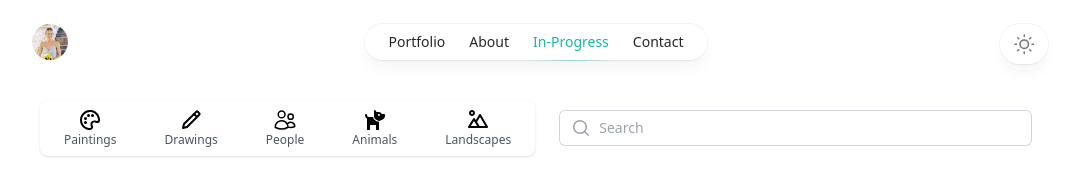
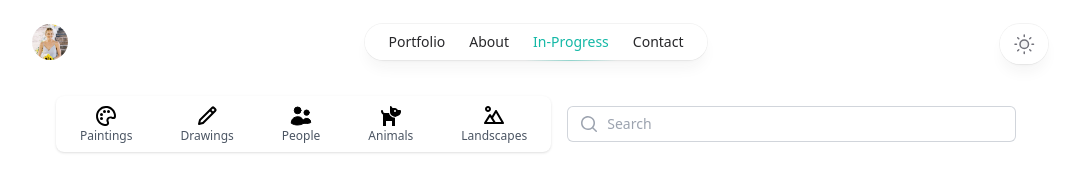
Before and after one commit to kylesurfs/steph-paints-vite, a React (Vite) app: page /active in a window 1280 px wide. Shown: the top 190 px of the page, without its empty margins (104-1181 px from the left). Built offline with nearby package versions, Linux system fonts and the light colour scheme.

Commit message:
Updated searchbar formatting and icons file

```diff
--- a/src/components/SearchBar.tsx
+++ b/src/components/SearchBar.tsx
@@ -6,7 +6,6 @@ import {
   LandscapeIcon,
   PaintIcon,
   PencilIcon,
-  PhotoIcon,
   UsersIcon,
 } from './UI/icons';
 
@@ -26,27 +25,37 @@ const SearchBar: React.FC<SearchBarProps> = ({ onSearch }) => {
   const IconFilterBar = () => {
     return (
       <>
-        <div className='bg-white shadow sm:rounded-lg dark:bg-zinc-800'>
+        <div className='bg-white shadow rounded-lg dark:bg-zinc-800'>
           <div className='flex justify-between items-center px-6 py-2 space-x-4 md:space-x-8 lg:space-x-12'>
             <div className='flex flex-col items-center'>
-              <PaintIcon />
-              <span className='text-xs text-gray-600'>Paintings</span>
+              <PaintIcon className='dark:text-white' />
+              <span className='text-xs text-gray-600 dark:text-white'>
+                Paintings
+              </span>
             </div>
             <div className='flex flex-col items-center'>
-              <PencilIcon />
-              <span className='text-xs text-gray-600'>Drawings</span>
+              <PencilIcon className='dark:text-white' />
+              <span className='text-xs text-gray-600 dark:text-white'>
+                Drawings
+              </span>
             </div>
             <div className='flex flex-col items-center'>
-              <UsersIcon />
-              <span className='text-xs text-gray-600'>People</span>
+              <UsersIcon className='dark:text-white' />
+              <span className='text-xs text-gray-600 dark:text-white'>
+                People
+              </span>
             </div>
             <div className='flex flex-col items-center'>
-              <DogIcon />
-              <span className='text-xs text-gray-600'>Animals</span>
+              <DogIcon className='dark:text-white' />
+              <span className='text-xs text-gray-600 dark:text-white'>
+                Animals
+              </span>
             </div>
             <div className='flex flex-col items-center'>
-              <LandscapeIcon />
-              <span className='text-xs text-gray-600'>Landscapes</span>
+              <LandscapeIcon className='dark:text-white' />
+              <span className='text-xs text-gray-600 dark:text-white'>
+                Landscapes
+              </span>
             </div>
           </div>
         </div>
@@ -56,11 +65,16 @@ const SearchBar: React.FC<SearchBarProps> = ({ onSearch }) => {
 
   return (
     <Container>
-      <div className='mx-auto ml-2 py-1 md:px-6' style={{ maxWidth: '1300px' }}>
-        <div className='flex flex-col md:flex-row items-center md:space-x-4 space-y-4 md:space-y-0 justify-center'>
+      <div
+        className='mx-auto md:px-6 lg:px-8 xl:px-12'
+        style={{ maxWidth: '1300px' }}
+      >
+        <div className='flex flex-col lg:flex-row items-center lg:space-x-4 space-y-4 lg:space-y-0 justify-center'>
+          <div className='w-full lg:w-auto'>
             <IconFilterBar />
-          <div className='flex flex-1 items-center justify-center md:px-2 lg:ml-6'>
-            <div className='w-full max-w-2xl lg:max-w-3xl '>
+          </div>
+
+          <div className='w-full lg:flex-1'>
             <label htmlFor='search' className='sr-only'>
               Search
             </label>
@@ -84,7 +98,6 @@ const SearchBar: React.FC<SearchBarProps> = ({ onSearch }) => {
           </div>
         </div>
       </div>
-      </div>
     </Container>
   );
 };
--- a/src/components/UI/icons.tsx
+++ b/src/components/UI/icons.tsx
@@ -51,11 +51,13 @@ export function UsersIcon(props: React.ComponentPropsWithoutRef<'svg'>) {
   return (
     <svg
       xmlns='http://www.w3.org/2000/svg'
-      fill='none'
+      fill='currentColor'
       viewBox='0 0 24 24'
-      strokeWidth={1.5}
+      strokeWidth={1.0}
       stroke='currentColor'
-      className='w-6 h-6'
+      // className='w-6 h-6'
+      width='24'
+      height='24'
       {...props}
     >
       <path
@@ -72,7 +74,7 @@ export function DogIcon(props: React.ComponentPropsWithoutRef<'svg'>) {
     <svg
       xmlns='http://www.w3.org/2000/svg'
       viewBox='0 0 24 24'
-      fill='#000000'
+      fill='currentColor'
       width='24'
       height='24'
       {...props}
@@ -88,7 +90,7 @@ export function LandscapeIcon(props: React.ComponentPropsWithoutRef<'svg'>) {
     <svg
       xmlns='http://www.w3.org/2000/svg'
       viewBox='0 0 24 24'
-      fill='#000000'
+      fill='currentColor'
       width='24'
       height='24'
       {...props}
@@ -103,7 +105,7 @@ export function PencilIcon(props: React.ComponentPropsWithoutRef<'svg'>) {
     <svg
       xmlns='http://www.w3.org/2000/svg'
       viewBox='0 0 24 24'
-      fill='#000000'
+      fill='currentColor'
       width='24'
       height='24'
       {...props}
@@ -118,7 +120,8 @@ export function PaintIcon(props: React.ComponentPropsWithoutRef<'svg'>) {
     <svg
       xmlns='http://www.w3.org/2000/svg'
       viewBox='0 0 24 24'
-      fill='#000000'
+      // fill='#000000'
+      fill='currentColor'
       width='24'
       height='24'
       {...props}
```
Lines whose indentation alone changed are shown as unchanged.
